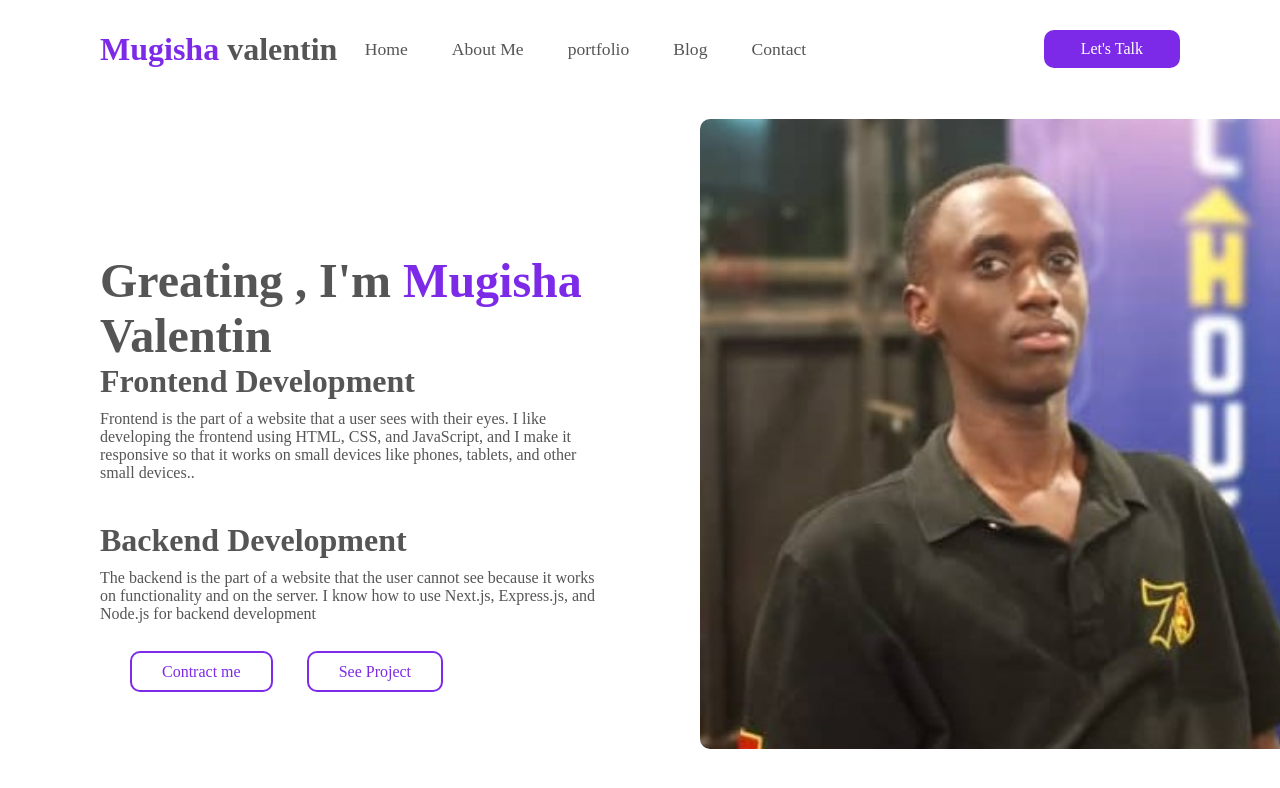
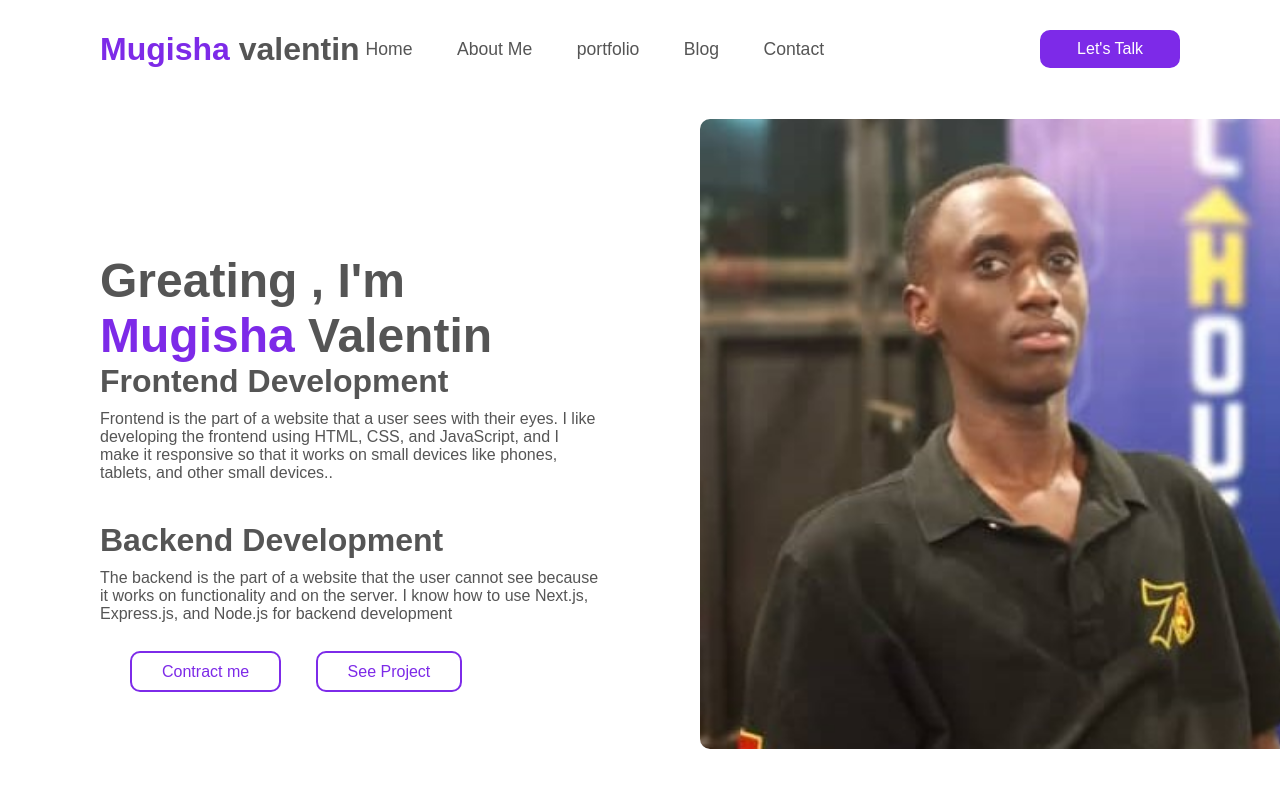
Before and after one commit to mugishavalentin1/hacknoel, a plain HTML site: page my personal portfolio/index.html in a window 1280 px wide. Shown: the top 788 px of the page. Drawn offline with Linux system fonts and the light colour scheme.

Commit message:
Update style.css

```diff
--- a/my personal portfolio/style.css
+++ b/my personal portfolio/style.css
@@ -2,8 +2,8 @@
 *{
     margin: 0;
     padding: 0;
+    font-family: popins , sans-serif;
     box-sizing: border-box;
-
 }
 header{
     position: fixed;
```
